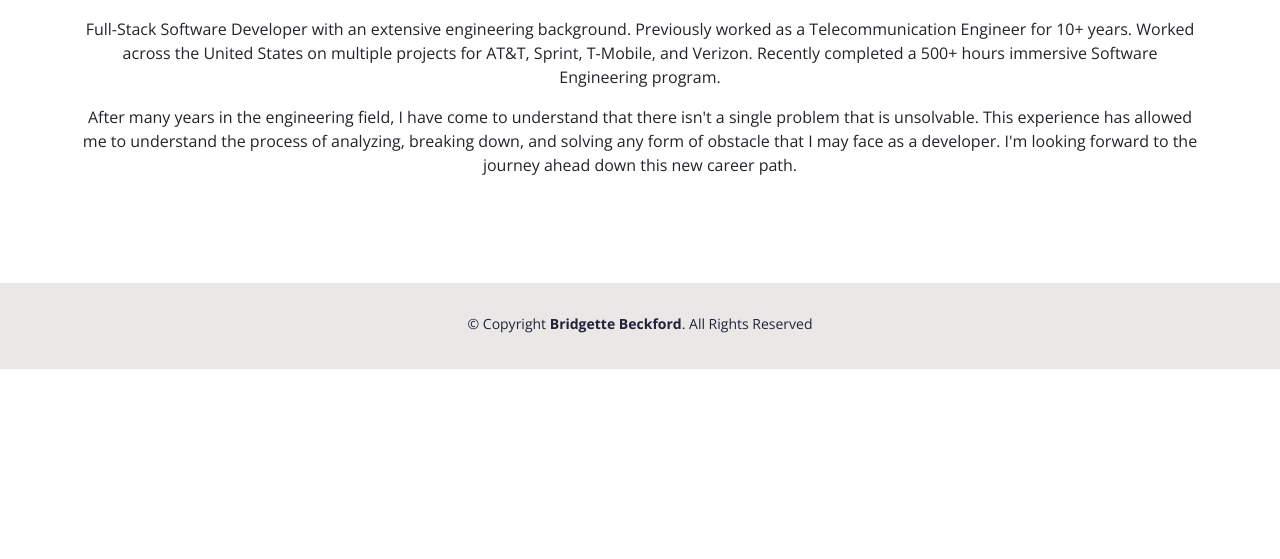
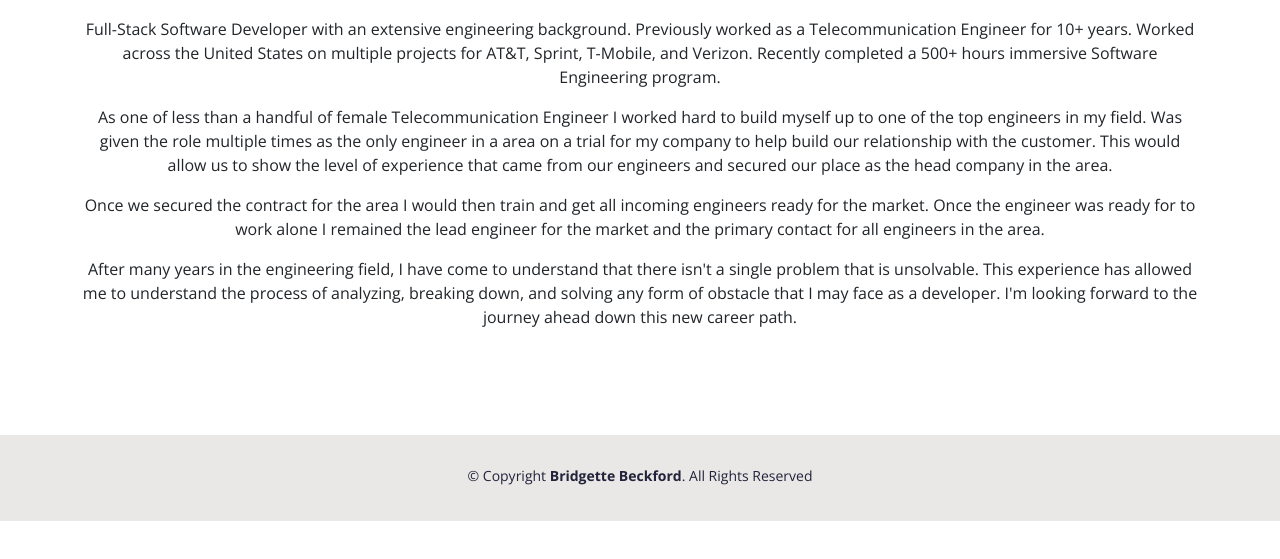
Before and after one commit to bbeckford305/Portfolio, a website: page about.html in a window 1280 px wide. Shown: the part 171-730 px from the top of the page. Drawn offline with nearby package versions, Linux system fonts and the light colour scheme.

Commit message:
Updating About Me

```diff
--- a/about.html
+++ b/about.html
@@ -71,6 +71,8 @@
           <h2>About Me</h2>
           <p></p>
           <p>Full-Stack Software Developer with an extensive engineering background. Previously worked as a Telecommunication Engineer for 10+ years. Worked across the United States on multiple projects for AT&T, Sprint, T-Mobile, and Verizon. Recently completed a 500+ hours immersive Software Engineering program.</p>
+          <p>As one of less than a handful of female Telecommunication Engineer I worked hard to build myself up to one of the top engineers in my field. Was given the role multiple times as the only engineer in a area on a trial for my company to help build our relationship with the customer. This would allow us to show the level of experience that came from our engineers and secured our place as the head  company in the area.</p>
+          <p>Once we secured the contract for the area I would then train and get all incoming engineers ready for the market. Once the engineer was ready for to work alone I remained the lead engineer for the market and the primary contact for all engineers in the area.</p>
           <p>After many years in the engineering field, I have come to understand that there isn't a single problem that is unsolvable. This experience has allowed me to understand the process of analyzing, breaking down, and solving any form of obstacle that I may face as a developer. I'm looking forward to the journey ahead down this new career path.</p>
         </div>
 
--- a/assets/css/style.css
+++ b/assets/css/style.css
@@ -1144,6 +1144,9 @@ section {
 .contact .info {
   width: 100%;
   background: #fff;
+}
+
+.address {
   margin-bottom: 40px;
 }
 
```
